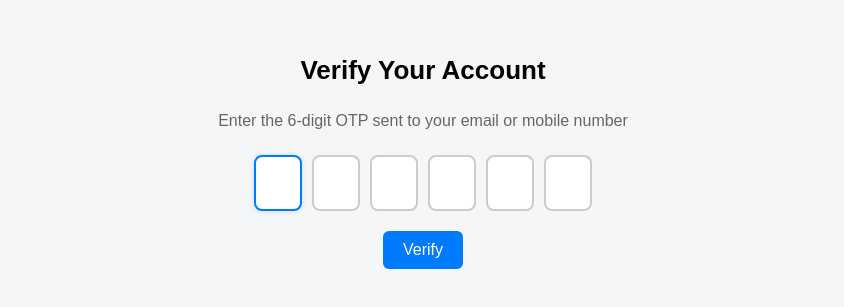
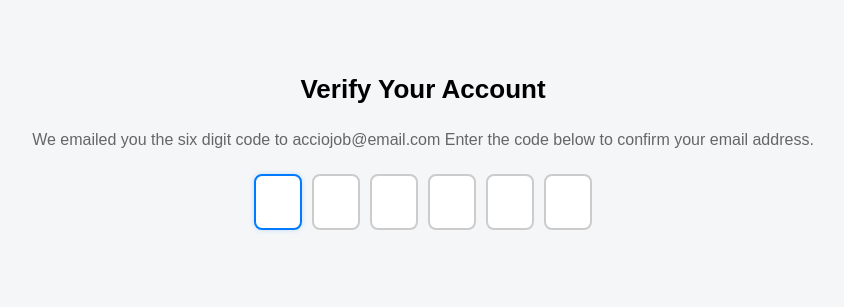
Before and after one commit to acciojob/OTP-nikhilpant26, a website: page main.html in a window 1280 px wide. Shown: the part 247-554 px from the top of the page, without its empty margins (217-1061 px from the left). Drawn offline with Linux system fonts and the light colour scheme.

Commit message:
created a submission

```diff
--- a/main.html
+++ b/main.html
@@ -9,7 +9,7 @@
 <body>
 	<!-- the entire body must be written by student -->
 	<h1 id="verification_heading">Verify Your Account</h1>
-	<p id="verification_subtext">Enter the 6-digit OTP sent to your email or mobile number</p>
+	<p id="verification_subtext">We emailed you the six digit code to acciojob@email.com Enter the code below to confirm your email address.</p>
 
 	<div class="code-container">
 		<input type="text" maxlength="1" class="code" id="code-"1>
@@ -19,7 +19,6 @@
 		<input type="text" maxlength="1" class="code" id="code-"5>
 		<input type="text" maxlength="1" class="code" id="code-"6>
 </div>
-		<button type="submit">Verify</button>
     <script type="text/javascript" src="./script.js">
 </script>
 
--- a/styles.css
+++ b/styles.css
@@ -38,14 +38,3 @@ body {
       outline: none;
       box-shadow: 0 0 5px #007bff33;
     }
- button {
-      padding: 10px 20px;
-      font-size: 16px;
-      background-color: #007bff;
-      color: white;
-      border: none;
-      border-radius: 6px;
-      cursor: pointer;
-    }
- button:hover {
-      background-color: #0056b3;
```
